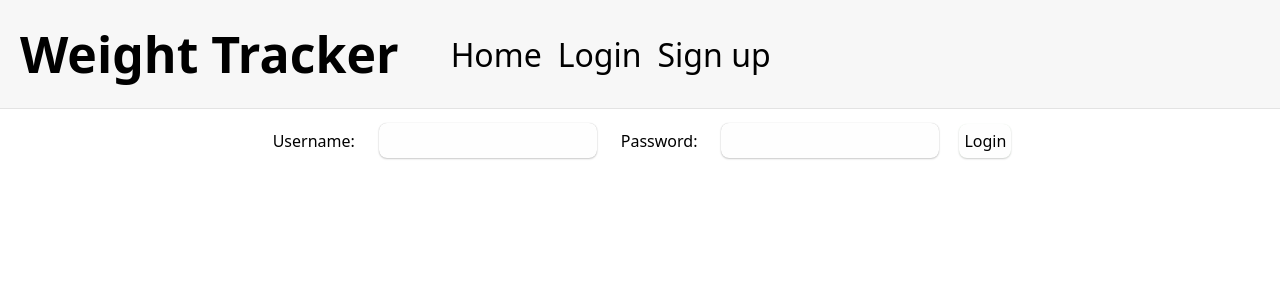
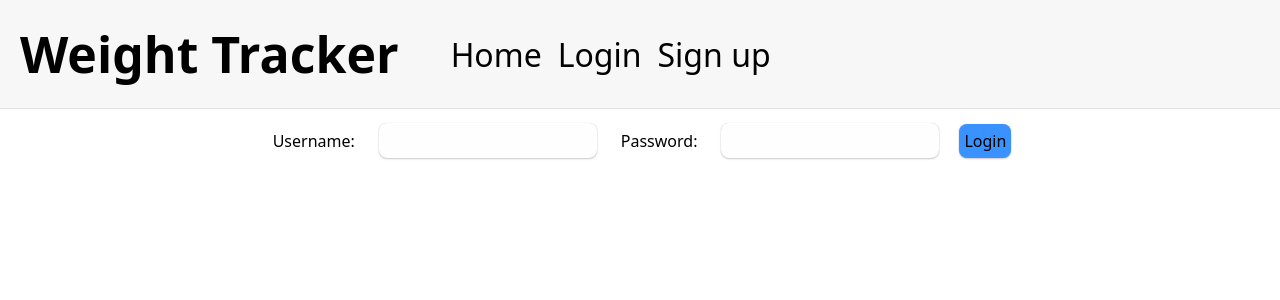
Before and after one commit to intameli/weight-tracker-frontend, a React (Vite) app: page /login in a window 1280 px wide. In both pictures the pointer is over the button "Login". Shown: the top 300 px of the page. Built offline with nearby package versions, Linux system fonts and the light colour scheme.

Commit message:
css change

```diff
--- a/src/index.css
+++ b/src/index.css
@@ -97,8 +97,7 @@ input {
 }
 
 .btn:hover {
-  box-shadow: 0 0px 1px hsla(111, 100%, 54%, 0.067),
-    0 1px 2px hsla(0, 0%, 0%, 0.2);
+  background-color: #3992ff;
 }
 
 .login {
@@ -143,10 +142,6 @@ input {
 
 .remove {
   padding: 5px;
-}
-
-.remove:hover {
-  background-color: #3992ff;
 }
 
 .point {
```
